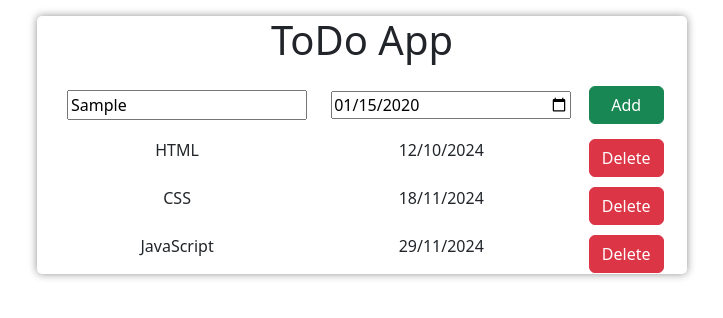
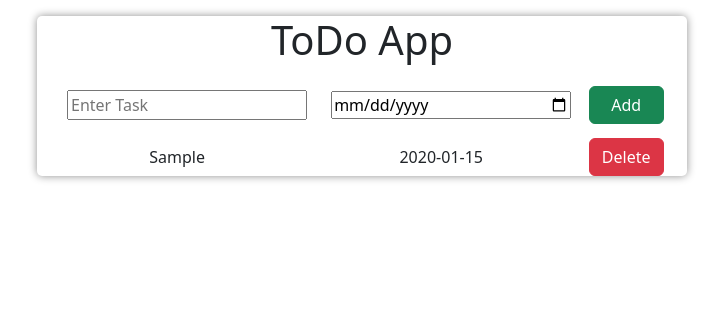
Before and after one commit to MuhammadHaroonHK/Todo-App, a React (Vite) app: page / in a window 1280 px wide. Both pictures are taken after typing "Sample", "2020-01-15" into the empty fields and a click on the button "Add". Shown: the top 318 px of the page, without its empty margins (278-1001 px from the left). Built offline with nearby package versions, Linux system fonts and the light colour scheme.

Commit message:
Functional app using useState hook

```diff
--- a/src/App.jsx
+++ b/src/App.jsx
@@ -1,29 +1,35 @@
+import { useState } from "react";
 import Heading from "./components/Heading"
 import Input from "./components/Input"
-import Items1 from "./components/Items1"
+import TodoItem from "./components/TodoItem";
 import "bootstrap/dist/css/bootstrap.min.css"
 
 
 function App() {
 
-  let tasks=[];
-  let dates=[];
-  let taskItems=tasks.map(task => {task});
-  let datestore=tasks.map(date => {date});
+  const [toDoItems, setToDoItems] = useState([]);
+  const addNewItems = (itemName, itemDate) => {
+    let newItems = [...toDoItems,
+    { name: itemName, date: itemDate }
+    ];
+    setToDoItems(newItems)
+  }
+
+  const handleDeleteBtn = (checkname) => {
+    const filterArray = toDoItems.filter(item => item.name !== checkname);
+    setToDoItems(filterArray);
+  }
 
   return (
     <>
-    <center>
-    <div className="container">
-        <div className="custom">
-        <Heading />
-        <Input/>
-        <Items1 task="HTML" date="12/10/2024"/>
-        <Items1 task="CSS" date="18/11/2024"/>
-        <Items1 task="JavaScript" date="29/11/2024"/>
+      <center>
+          <div className="custom">
+            <Heading />
+            <Input addTodo={addNewItems} />
+            <TodoItem doItem={toDoItems}
+              handleDeleteBtn={handleDeleteBtn} />
           </div>
-          </div>
-          </center>
+      </center>
     </>
   )
 }
--- a/src/components/Input.jsx
+++ b/src/components/Input.jsx
@@ -1,15 +1,41 @@
+import { useState } from "react"
 
-function Input () {
+function Input({ addTodo }) {
+
+  const [todoName, setTodoName] = useState([]);
+  const [todoDate, setTodoDate] = useState([]);
+
+  const handleName = (event) => {
+    setTodoName(event.target.value);
+  }
+
+  const handleDate = (event) => {
+    setTodoDate(event.target.value);
+  }
+
+  const handleAddBtn = () => {
+    addTodo(todoName, todoDate);
+    setTodoName("");
+    setTodoDate("");
+  }
+
   return (
     <div className="row margin">
-          <div className="col-md-5 col-sm-4 input">
-            <input type="text" placeholder="Enter Task" />
+      <div className="col-md-5 col-sm-3 input">
+        <input type="text"
+          placeholder="Enter Task"
+          value={todoName}
+          onChange={handleName} />
       </div>
-          <div className="col-md-5 col-sm-4 input">
-            <input type="date" />
+      <div className="col-md-5 col-sm-3 input">
+        <input type="date"
+          value={todoDate}
+          onChange={handleDate} />
       </div>
       <div className="col col-lg-2">
-          <button type="button" className="btn btn-success button">Add</button>
+        <button type="button"
+          className="btn btn-success button"
+          onClick={handleAddBtn}>Add</button>
       </div>
     </div>
   )
--- a/src/components/Items1.jsx
+++ b/src/components/Items1.jsx
@@ -1,19 +1,18 @@
 
 
-function Items1 (props) {
-    return (
-      <div className="row margin">
-      <div className="col-md-5 col-sm-4 input">
-        <span ><p>{props.task}</p></span>
-      </div>
-      <div className="col-md-5 col-sm-4 input">
-        <span><p>{props.date}</p></span>
-      </div>
+const Items1 = ({ todoName, todoDate, handleDeleteBtn }) => {
+
+  return (
+    <div className="row margin">
+      <div className="col-md-5 col-sm-3 input"> {todoName} </div>
+      <div className="col-md-5 col-sm-3 input"> {todoDate} </div>
       <div className="col col-lg-2">
-      <button type="button" className="btn btn-danger button">Delete</button>
+        <button type="button"
+          className="btn btn-danger button"
+          onClick={() => handleDeleteBtn(todoName)}>Delete</button>
       </div>
     </div>
-    )
+  )
 }
 
 export default Items1
--- /dev/null
+++ b/src/components/TodoItem.jsx
@@ -0,0 +1,19 @@
+import Items1 from "./Items1";
+
+
+const TodoItem = ({ doItem, handleDeleteBtn }) => {
+
+    return (
+        <div>
+            {doItem.map((item) =>
+                <Items1
+                    key={item.name}
+                    todoName={item.name}
+                    todoDate={item.date}
+                    handleDeleteBtn={handleDeleteBtn}></Items1>
+            )}
+        </div>
+    );
+}
+
+export default TodoItem
```
Also changed, not shown: src/index.css (+10 -6 lines). Lines whose indentation alone changed are shown as unchanged.
